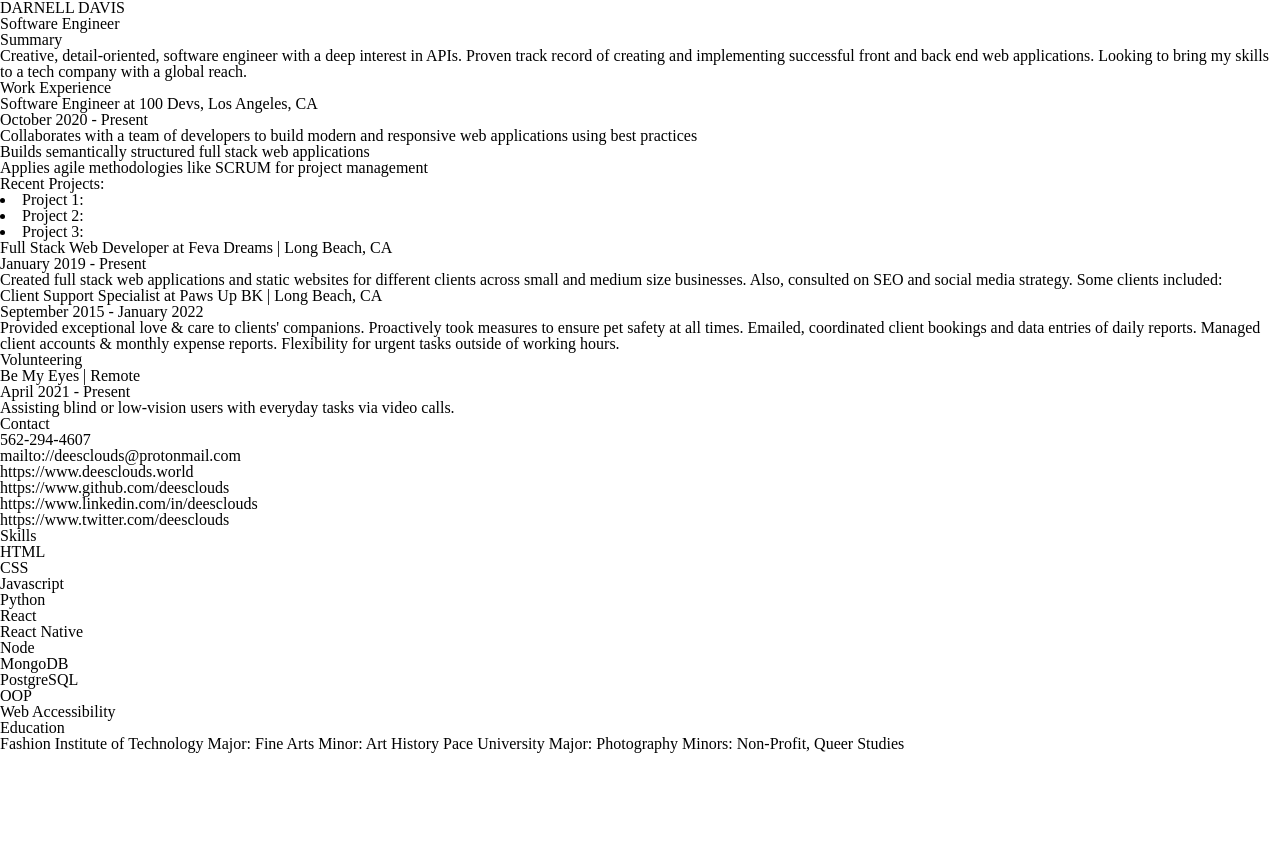
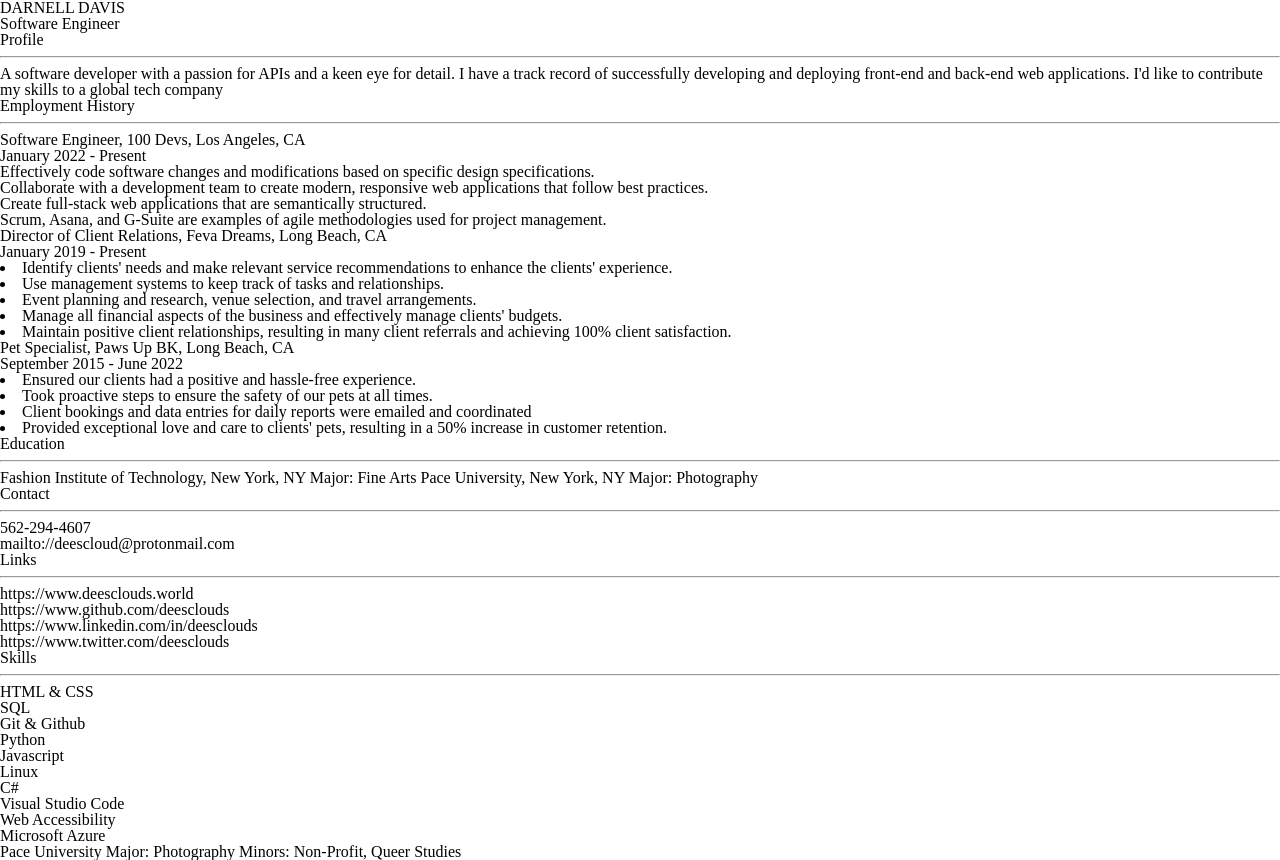
Before and after one commit to deesclouds/resume, a plain HTML site: page index.html in a window 1280 px wide. Before the commit the page ends 800 px from the top, so only its background shows below. Drawn offline with Linux system fonts and the light colour scheme.

Commit message:
update resume content

```diff
--- a/index.html
+++ b/index.html
@@ -12,42 +12,55 @@
     <h1>DARNELL DAVIS</h1>
     <span>Software Engineer</span>
 
-    <h2>Summary</h2>
-    <p>Creative, detail-oriented, software engineer with a deep interest in APIs. Proven track record of creating and implementing successful front and back end web applications. Looking to bring my skills to a tech company with a global reach.</p>
+    <h2>Profile</h2>
+    <hr>
+    <p>A software developer with a passion for APIs and a keen eye for detail. I have a track record of successfully developing and deploying front-end and back-end web applications. I'd like to contribute my skills to a global tech company</p>
 
-    <h2>Work Experience</h2>
-    <h3>Software Engineer at 100 Devs, Los Angeles, CA</h3>
-    <span>October 2020 - Present</span>
+    <h2>Employment History</h2>
+    <hr>
+    <h3>Software Engineer, 100 Devs, Los Angeles, CA</h3>
+    <span>January 2022 - Present</span>
 
     <ul>
-        <li>Collaborates with a team of developers to build modern and responsive web applications using best practices </li>
-        <li>Builds semantically structured full stack web applications</li>
-        <li>Applies agile methodologies like SCRUM for project management</li>
+        <li>Effectively code software changes and modifications based on specific design specifications.</li>
+        <li>Collaborate with a development team to create modern, responsive web applications that follow best practices.</li>
+        <li>Create full-stack web applications that are semantically structured.</li>
+        <li>Scrum, Asana, and G-Suite are examples of agile methodologies used for project management.</li>
     </ul>
 
-    <span>Recent Projects:</span>
+<h3>Director of Client Relations, Feva Dreams, Long Beach, CA</h3>
+<span> January 2019 - Present</span>
+<li>Identify clients' needs and make relevant service recommendations to enhance the clients' experience.</li>
+<li>Use management systems to keep track of tasks and relationships.</li>
+<li>Event planning and research, venue selection, and travel arrangements.</li>
+<li> Manage all financial aspects of the business and effectively manage clients' budgets.</li>
+<li>Maintain positive client relationships, resulting in many client referrals and achieving 100% client satisfaction.</li>
 
-    <li>Project 1:</li>
-    <li>Project 2:</li>
-    <li>Project 3:</li>
+<h3>Pet Specialist, Paws Up BK, Long Beach, CA</h3>
+<span>September 2015 - June 2022</span>
+<li>Ensured our clients had a positive and hassle-free experience.</li>
+<li>Took proactive steps to ensure the safety of our pets at all times.</li>
+<li>Client bookings and data entries for daily reports were emailed and coordinated</li>
+<li>Provided exceptional love and care to clients' pets, resulting in a 50% increase in customer retention.</li>
 
-<h3>Full Stack Web Developer at Feva Dreams | Long Beach, CA</h3>
-<span> January 2019 - Present</span>
-<p>Created full stack web applications and static websites for different clients across small and medium size businesses. Also, consulted on SEO and social media strategy. Some clients included: </p>
+<h3>Education</h3>
+<hr>
+<span>Fashion Institute of Technology, New York, NY</span>
+<span>Major: Fine Arts</span>
 
-<h3>Client Support Specialist at Paws Up BK | Long Beach, CA</h3>
-<span>September 2015 - January 2022</span>
-<p>Provided exceptional love & care to clients' companions. Proactively took measures to ensure pet safety at all times. Emailed, coordinated client bookings and data entries of daily reports. Managed client accounts & monthly expense reports. Flexibility for urgent tasks outside of working hours.</p>
-
-<h2>Volunteering</h2>
-<h3>Be My Eyes | Remote</h3>
-<span>April 2021 - Present</span>
-<p>Assisting blind or low-vision users with everyday tasks via video calls.</p>
+<span>Pace University, New York, NY</span>
+<span>Major: Photography</span>
 
 <h3>Contact</h3>
+<hr>
 <ul>
     <li>562-294-4607</li>
-    <li>mailto://deesclouds@protonmail.com</li>
+    <li>mailto://deescloud@protonmail.com</li>
+</ul>
+
+<h3>Links</h3>
+<hr>
+<ul>
     <li>https://www.deesclouds.world</li>
     <li>https://www.github.com/deesclouds</li>
     <li>https://www.linkedin.com/in/deesclouds</li>
@@ -55,24 +68,21 @@
 </ul>
 
 <h3>Skills</h3>
+<hr>
 <ul>
-    <li>HTML</li>
-    <li>CSS</li>
+    <li>HTML & CSS</li>
+    <li>SQL</li>
+    <li>Git & Github</li>
+    <li>Python</li>
     <li>Javascript</li>
-    <li>Python</li>
-    <li>React</li>
-    <li>React Native</li>
-    <li>Node</li>
-    <li>MongoDB</li>
-    <li>PostgreSQL</li>
-    <li>OOP</li>
+    <li>Linux</li>
+    <li>C#</li>
+    <li>Visual Studio Code</li>
     <li>Web Accessibility</li>
+    <li>Microsoft Azure</li>
 </ul>
 
-<h3>Education</h3>
-<span>Fashion Institute of Technology</span>
-<span>Major: Fine Arts</span>
-<span>Minor: Art History</span>
+
 
 
 <span>Pace University</span>
```
Also changed, not shown: 1 other file.
